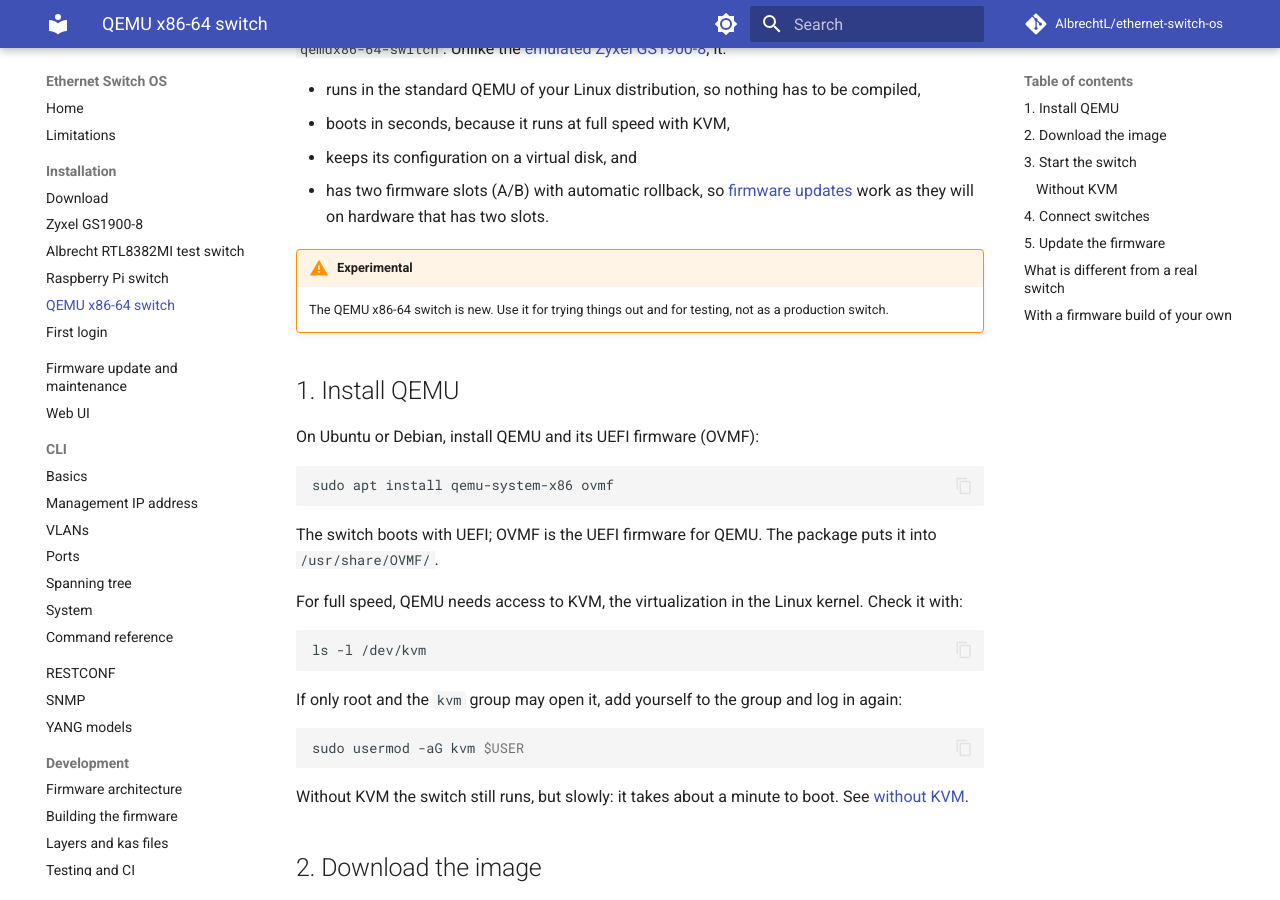
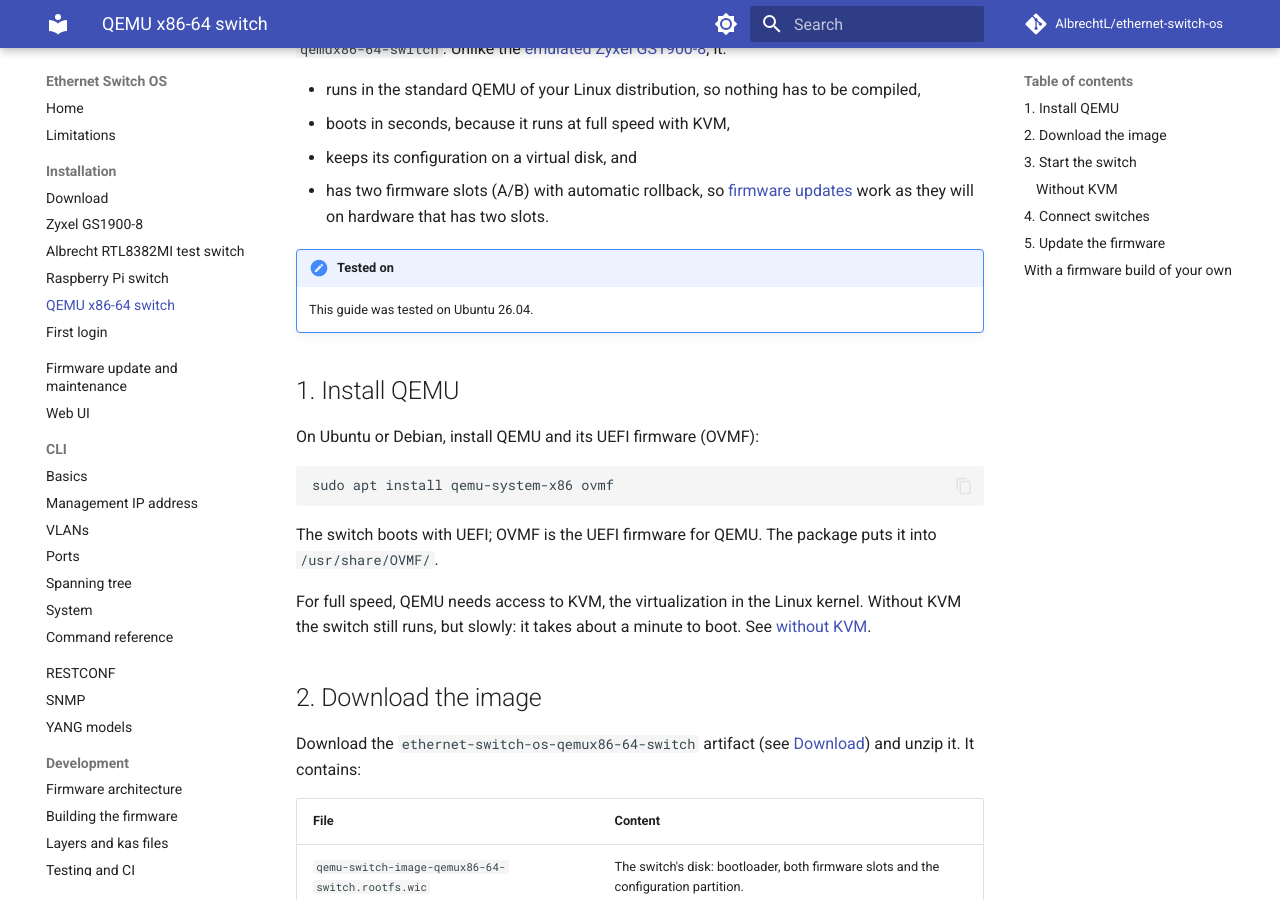
Before and after one commit to AlbrechtL/ethernet-switch-os, an MkDocs documentation site: the page built from docs/installation/qemu-x86-64.md, in a window 1280 px wide and 900 px high, scrolled down 195 px. Built offline with MkDocs 1.6.1 and Material for MkDocs 9.7.7, drawn with Linux system fonts in a browser that asks for light colours; comment, search, counter and statistics services are not loaded; some of the changed text lies outside the part shown.

Commit message:
docs: simplify QEMU x86-64 install guide, note Ubuntu 26.04 testing
Drop the manual /dev/kvm permission check, the "Experimental" warning
and the "What is different from a real switch" table, and record that
the guide was tested on Ubuntu 26.04.

Co-Authored-By: Claude Sonnet 5 <noreply@anthropic.com>

````diff
--- a/docs/installation/qemu-x86-64.md
+++ b/docs/installation/qemu-x86-64.md
@@ -13,9 +13,8 @@ virtual network cards. Its board name is `qemux86-64-switch`. Unlike the
   [firmware updates](../maintenance.md#firmware-update) work as they will
   on hardware that has two slots.
 
-!!! warning "Experimental"
-    The QEMU x86-64 switch is new. Use it for trying things out and for
-    testing, not as a production switch.
+!!! note "Tested on"
+    This guide was tested on Ubuntu 26.04.
 
 ## 1. Install QEMU
 
@@ -29,21 +28,8 @@ The switch boots with UEFI; OVMF is the UEFI firmware for QEMU. The
 package puts it into `/usr/share/OVMF/`.
 
 For full speed, QEMU needs access to KVM, the virtualization in the Linux
-kernel. Check it with:
-
-```sh
-ls -l /dev/kvm
-```
-
-If only root and the `kvm` group may open it, add yourself to the group
-and log in again:
-
-```sh
-sudo usermod -aG kvm $USER
-```
-
-Without KVM the switch still runs, but slowly: it takes about a minute to
-boot. See [without KVM](#without-kvm).
+kernel. Without KVM the switch still runs, but slowly: it takes about a
+minute to boot. See [without KVM](#without-kvm).
 
 ## 2. Download the image
 
@@ -250,17 +236,6 @@ firmware on the next start, and your configuration is still there.
 Which slot is running is shown by `cat /proc/cmdline` in a root shell:
 `root=/dev/vda4` is slot A, `root=/dev/vda5` slot B.
 
-## What is different from a real switch
-
-| | QEMU x86-64 switch |
-|---|---|
-| Hardware | A virtual PC. The ports are handled by the Linux bridge in software; nothing is offloaded to a switch chip. |
-| Firmware | Its own image. Firmware for another board is refused, and its firmware does not work on real switches. |
-| Firmware slots | Two (A/B), with rollback. The Zyxel GS1900-8 has one. |
-| Ports `lan2` … `lan8` | Always show a link, even without a cable. Frames sent there without a cable are lost. |
-| Port speed | Reported by the virtual network card, not a real Gigabit link. |
-| First installation | None needed: the downloaded disk is ready to boot. |
-
 ## With a firmware build of your own
 
 If you [build the firmware](../development/building.md) yourself, the build
````
